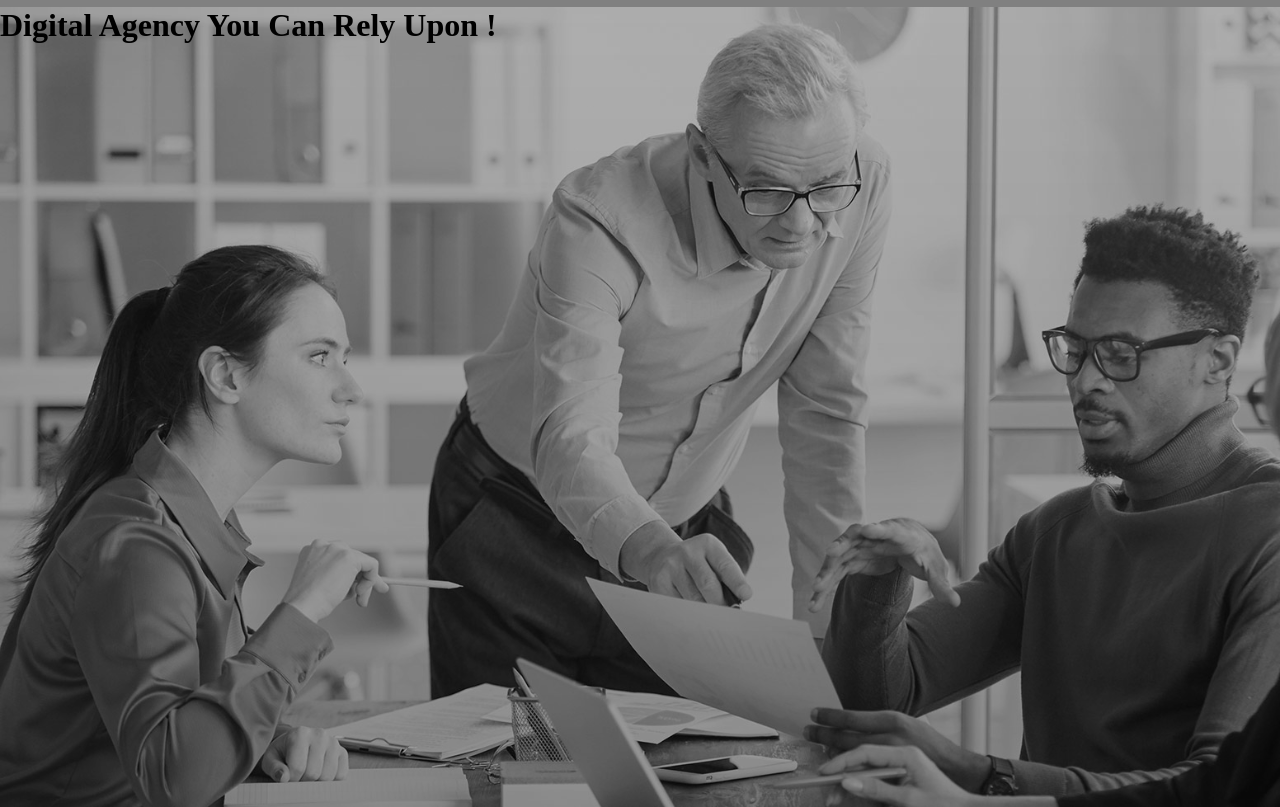
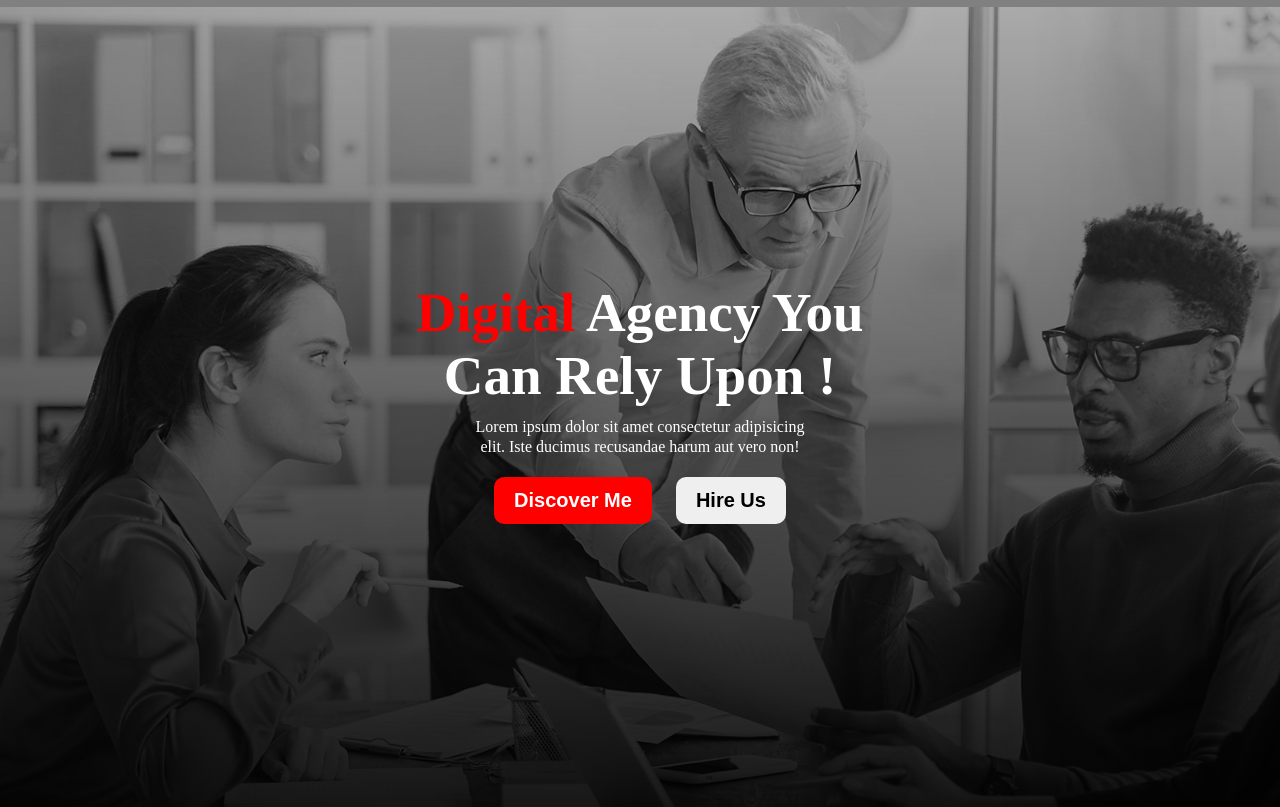
Before and after one commit to Foysal79/confeft-2-digital-agency, a plain HTML site: page index.html in a window 1280 px wide. Shown: the part 62-869 px from the top of the page. Drawn offline with Linux system fonts and the light colour scheme.

Commit message:
banner-container

```diff
--- a/index.html
+++ b/index.html
@@ -20,8 +20,15 @@
             </div>
         </div>
         <div class="banner-container">
-           <h1>Digital Agency You Can Rely Upon !</h1>
-        </div>
+            <div class="banner-info">
+                <h1 class="title"><span class="primary">Digital </span>Agency You <br> Can Rely Upon !</h1>
+           <p class="description">Lorem ipsum dolor sit amet consectetur adipisicing elit. Iste ducimus recusandae harum aut vero non!</p>
+
+           <button class="btn bg-primary">Discover Me</button>
+
+           <button class="btn">Hire Us</button>
+            </div>
+            </div>
     </header>
     <main></main>
     <footer></footer>
--- a/style/style.css
+++ b/style/style.css
@@ -19,9 +19,42 @@
 }
 .banner-container{
     height: 100vh;
-    background-image: url("../asset/image/background.jpg"), linear-gradient(rgba(0, 0, 0, 0.3), rgba(0, 0, 0, 0.4));
+    background-image: url("../asset/image/background.jpg"), linear-gradient(rgba(0, 0, 0, 0.3), rgba(0, 0, 0, 0.9));
     background-blend-mode: overlay;
     background-repeat: no-repeat;
     background-size: cover;
+    text-align: center;
+    display: flex;
+    align-items: center;
+    justify-content: center;
+}
+.primary{
+    color: red;
+}
+.title{
+    font-size: 55px;
+    font-weight: bold;
+    color: white;
+}
+.description{
+    color:white;
+    padding: 10px;
+    width: 50%;
+    margin: auto;
+    line-height: 20px;
 
 }
+.btn{
+    padding: 12px 20px;
+    border: none;
+    margin: 10px;
+    border-radius: 10px;
+    font-size: 20px;
+    font-weight: bold;
+
+}
+
+.bg-primary{
+    background-color: red;
+    color: white;
+}
```
